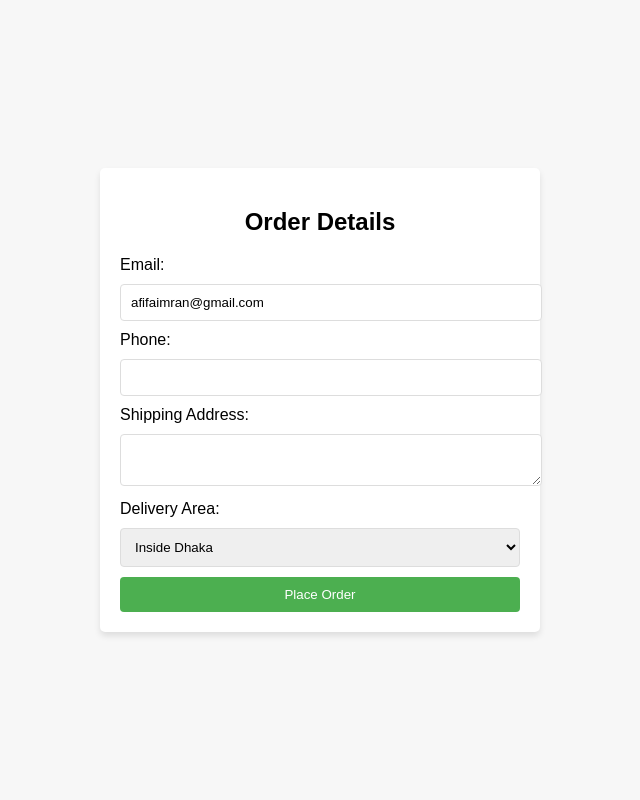
After one commit to afifaimrann/311-ecommerce, a PHP site: page /order.php in a window 1280 px wide. The commit adds this page. Shown: the whole page, without its empty margins (320-960 px from the left). Run offline with PHP 8.4, Linux system fonts and the light colour scheme; a user stored in the database is signed in.

Commit message:
update index.php, cart.php, create order.php

```diff
--- /dev/null
+++ b/order.php
@@ -0,0 +1,113 @@
+<?php
+session_start();
+include 'database.php'; // Include the database connection
+
+// Redirect to login page if user is not logged in
+if (!isset($_SESSION['user_id'])) {
+    header('Location: signin.php');
+    exit();
+}
+
+// Check if the form is submitted
+if ($_SERVER['REQUEST_METHOD'] == 'POST') {
+    // Capture order details from form
+    $user_id = $_SESSION['user_id'];
+    $email = $_POST['email'];
+    $phone = $_POST['phone'];
+    $address = $_POST['address'];
+    $delivery_area = $_POST['delivery_area'];
+
+    // Calculate shipping charges based on delivery area
+    $shipping_charge = ($delivery_area == "Dhaka") ? 80 : 130;
+
+    // Calculate total amount (you will need to calculate the total cart amount)
+    $total_amount = $_SESSION['cart_total'] + $shipping_charge; // Assuming cart_total is stored in session
+
+    // Insert order into the orders table
+    $stmt = $conn->prepare("INSERT INTO orders (user_id, email, phone, total_amount, shipping_address, status)
+                            VALUES (?, ?, ?, ?, ?, 'Pending')");
+    $stmt->bind_param("issds", $user_id, $email, $phone, $total_amount, $address);
+    if ($stmt->execute()) {
+        echo "Order placed successfully!"; // Success message
+        // Optionally clear cart here
+        unset($_SESSION['cart']);
+    } else {
+        echo "Error placing order!";
+    }
+}
+?>
+
+<!DOCTYPE html>
+<html lang="en">
+<head>
+    <meta charset="UTF-8">
+    <meta name="viewport" content="width=device-width, initial-scale=1.0">
+    <title>Order Details</title>
+    <style>
+        body {
+            font-family: Arial, sans-serif;
+            background-color: #f7f7f7;
+            display: flex;
+            justify-content: center;
+            align-items: center;
+            height: 100vh;
+            margin: 0;
+        }
+        .order-container {
+            background-color: white;
+            padding: 20px;
+            border-radius: 5px;
+            box-shadow: 0 4px 6px rgba(0, 0, 0, 0.1);
+            width: 400px;
+        }
+        .order-container h2 {
+            text-align: center;
+            margin-bottom: 20px;
+        }
+        .order-container input, .order-container textarea, .order-container select {
+            width: 100%;
+            padding: 10px;
+            margin: 10px 0;
+            border: 1px solid #ddd;
+            border-radius: 4px;
+        }
+        .order-container button {
+            width: 100%;
+            padding: 10px;
+            background-color: #4CAF50;
+            color: white;
+            border: none;
+            border-radius: 4px;
+            cursor: pointer;
+        }
+        .order-container button:hover {
+            background-color: #45a049;
+        }
+    </style>
+</head>
+<body>
+    <div class="order-container">
+        <h2>Order Details</h2>
+
+        <!-- Order Form -->
+        <form method="POST" action="order.php">
+            <label>Email:</label>
+            <input type="email" name="email" value="<?php echo $_SESSION['email']; ?>" required><br>
+
+            <label>Phone:</label>
+            <input type="text" name="phone" required><br>
+
+            <label>Shipping Address:</label>
+            <textarea name="address" required></textarea><br>
+
+            <label>Delivery Area:</label>
+            <select name="delivery_area" required>
+                <option value="Dhaka">Inside Dhaka</option>
+                <option value="Outside Dhaka">Outside Dhaka</option>
+            </select><br>
+
+            <button type="submit">Place Order</button>
+        </form>
+    </div>
+</body>
+</html>
--- a/style.css
+++ b/style.css
@@ -287,6 +287,7 @@ table th {
     background-color: #946565;
 }
 
+
 button {
     padding: 20px 40px;
     margin: 5px;
```
Also changed, not shown: amar_bazaar (2).sql (+7 -1 lines), cart.php (+13 -0 lines).
